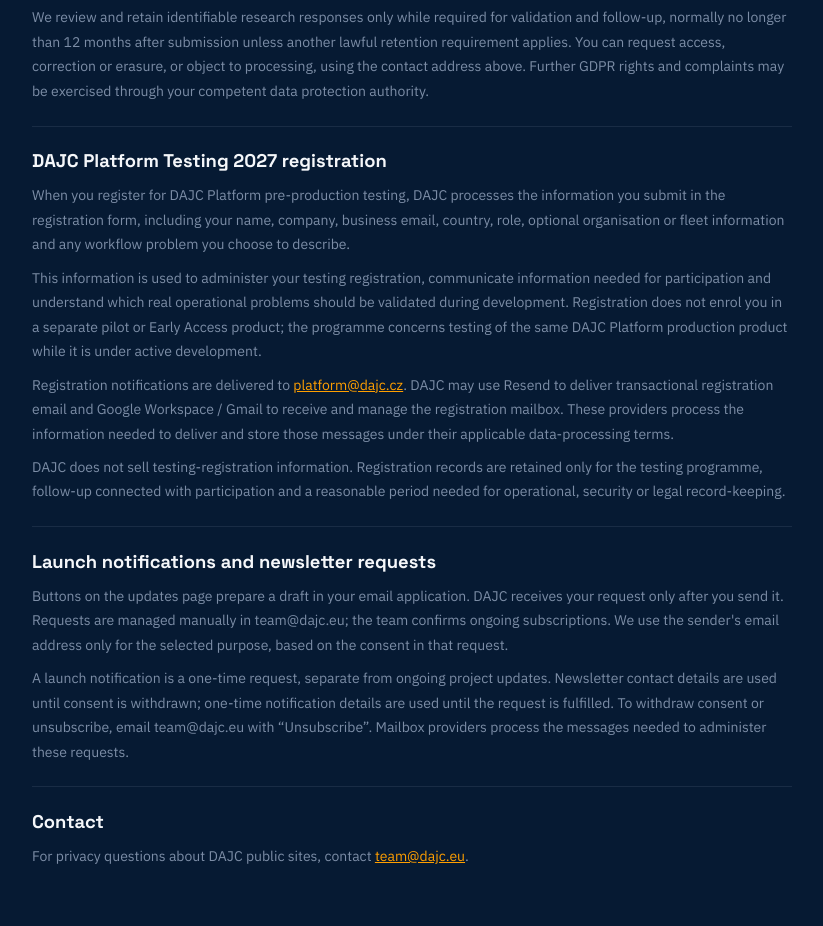
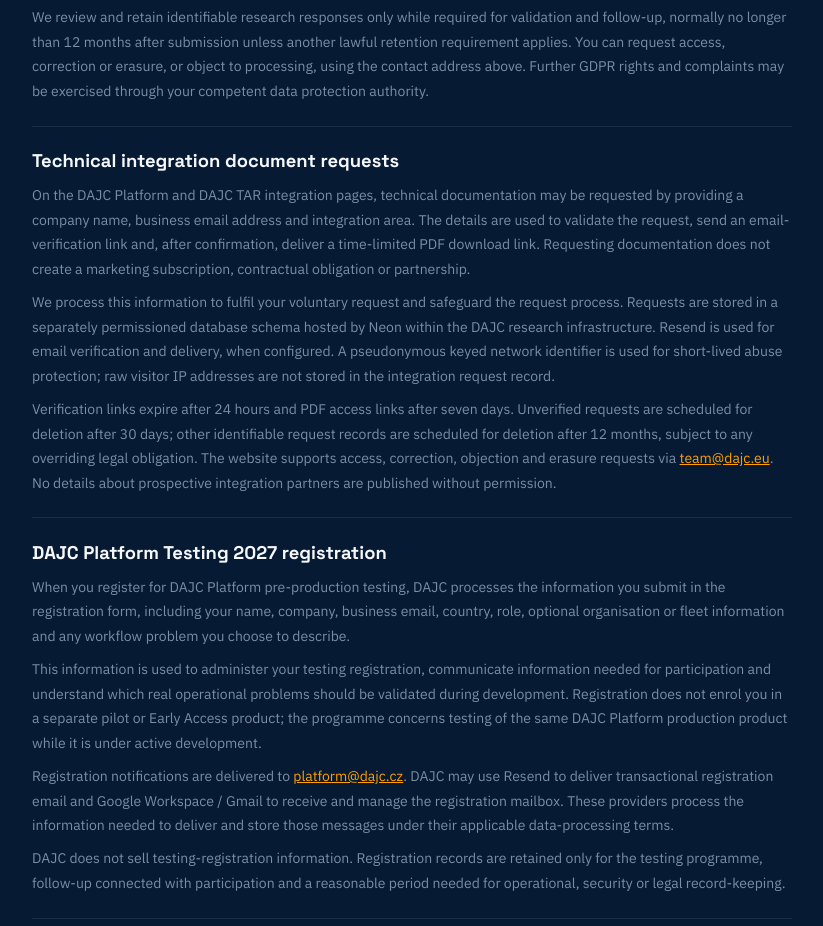
Before and after one commit to vratadajcm-png/dajc-eu, an Astro site: page /privacy in a window 1280 px wide. Shown: the part 2233-3159 px from the top of the page, without its empty margins (228-1051 px from the left). Built offline with nearby package versions, Linux system fonts and the light colour scheme; Astro itself is replaced by a stand-in of ours.

Commit message:
docs(privacy): disclose email-confirmed technical documentation requests and retention

```diff
--- a/src/pages/privacy.astro
+++ b/src/pages/privacy.astro
@@ -51,6 +51,13 @@
       <p>Research responses are stored in a dedicated, access-restricted Neon PostgreSQL database for DAJC market research, with Platform and TAR marked separately. Where email delivery is configured, DAJC may also send an internal notification to <a href="mailto:team@dajc.eu">team@dajc.eu</a> via Resend; our mailbox provider then processes the notification. Contact email addresses are retained only where the respondent explicitly requests follow-up. We may use aggregated or anonymised results in industry-validation reports, but will not publicly attribute an identifiable response to a company without its permission.</p>
       <p>For security and abuse prevention, submissions are rate-limited using a keyed pseudonymous network identifier. The associated temporary records are deleted after their short operational period, with a maximum intended lifetime of 48 hours. We do not store a raw IP address in the market research response record.</p>
       <p>We review and retain identifiable research responses only while required for validation and follow-up, normally no longer than 12 months after submission unless another lawful retention requirement applies. You can request access, correction or erasure, or object to processing, using the contact address above. Further GDPR rights and complaints may be exercised through your competent data protection authority.</p>
+    </section>
+
+    <section>
+      <h2>Technical integration document requests</h2>
+      <p>On the DAJC Platform and DAJC TAR integration pages, technical documentation may be requested by providing a company name, business email address and integration area. The details are used to validate the request, send an email-verification link and, after confirmation, deliver a time-limited PDF download link. Requesting documentation does not create a marketing subscription, contractual obligation or partnership.</p>
+      <p>We process this information to fulfil your voluntary request and safeguard the request process. Requests are stored in a separately permissioned database schema hosted by Neon within the DAJC research infrastructure. Resend is used for email verification and delivery, when configured. A pseudonymous keyed network identifier is used for short-lived abuse protection; raw visitor IP addresses are not stored in the integration request record.</p>
+      <p>Verification links expire after 24 hours and PDF access links after seven days. Unverified requests are scheduled for deletion after 30 days; other identifiable request records are scheduled for deletion after 12 months, subject to any overriding legal obligation. The website supports access, correction, objection and erasure requests via <a href="mailto:team@dajc.eu">team@dajc.eu</a>. No details about prospective integration partners are published without permission.</p>
     </section>
 
     <section>
```
